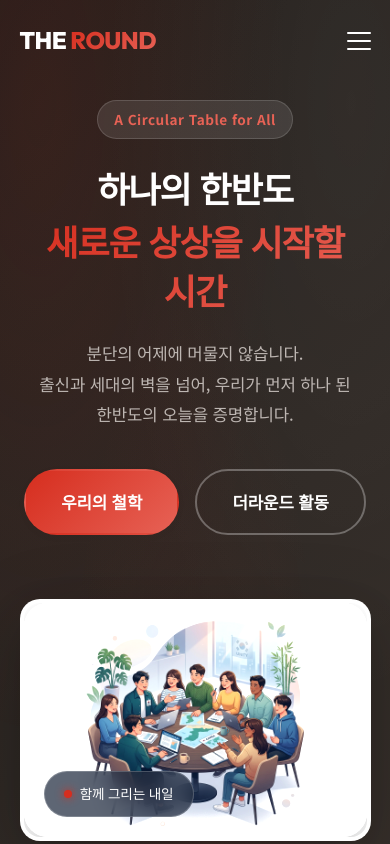
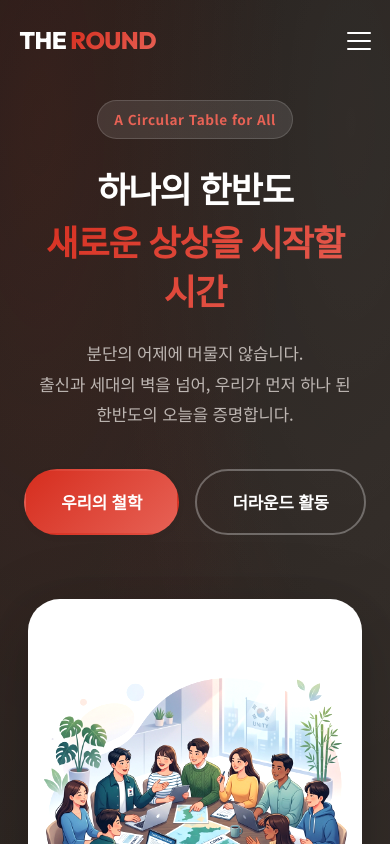
Before and after one commit to gotwha123-maker/-theround-web, a Next.js app: page / in a window 390 px wide. Shown: the top 844 px of the page. Built offline with nearby package versions, Linux system fonts and the light colour scheme; no server answers.

Commit message:
UI: 모바일 히어로 이미지 레이아웃을 다시 세로형(Portrait)으로 변경

```diff
--- a/app/globals.css
+++ b/app/globals.css
@@ -2158,10 +2158,10 @@ a {
     }
 
     .hero-visual-card {
-        max-width: 540px;
-        width: 100%;
-        aspect-ratio: 16 / 11;
-        border-radius: 20px;
+        max-width: 400px;
+        width: 95%;
+        aspect-ratio: 4 / 5.2;
+        border-radius: 32px;
         margin: 0 auto;
     }
 
```
